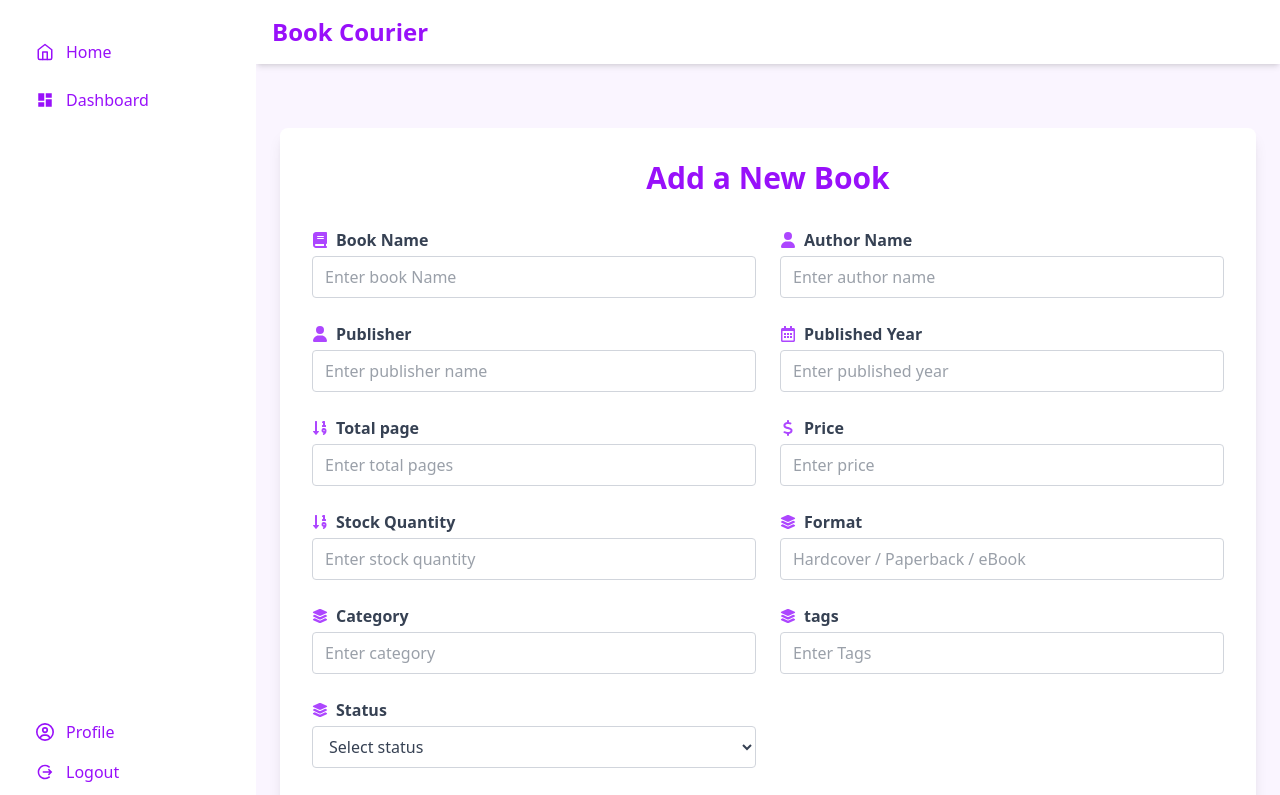
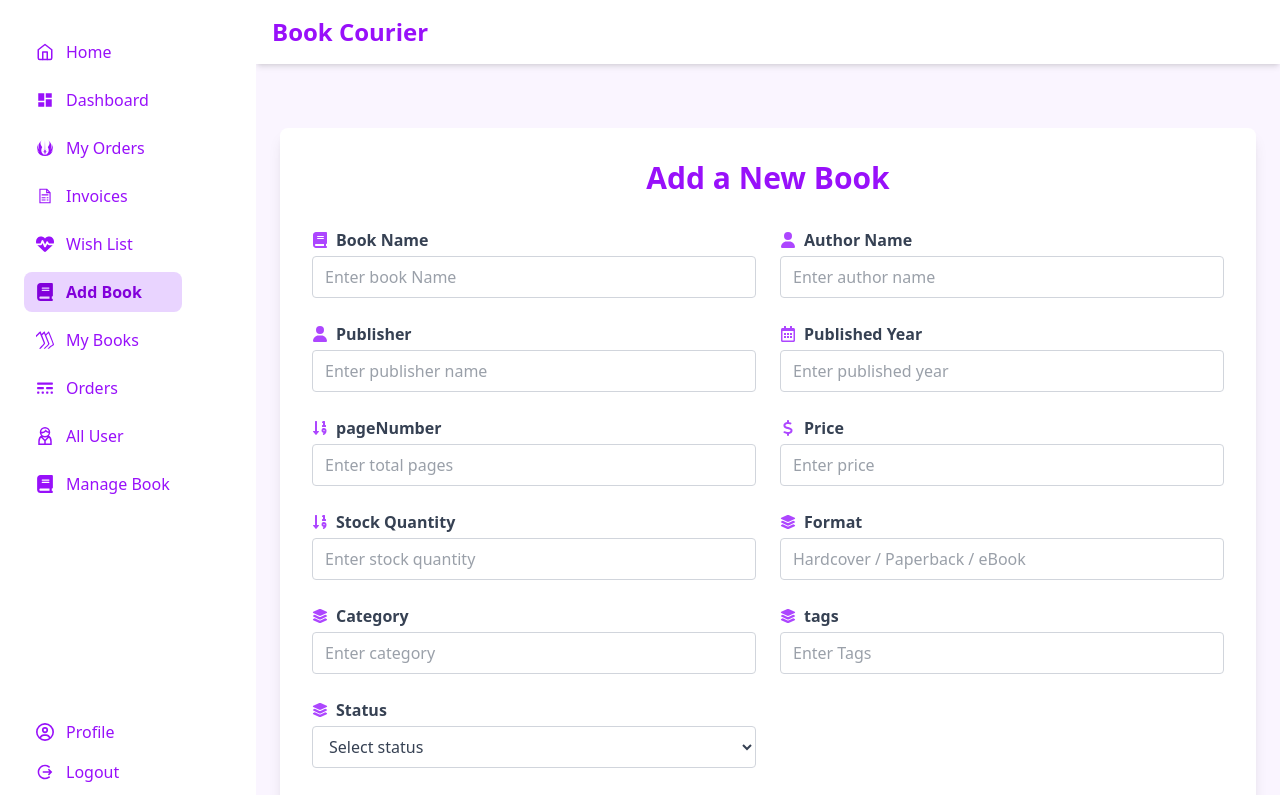
Before and after one commit to Tamanna-salma/Book-Courier-project-, a React app: page /dashboard/add-books in a window 1280 px wide. Shown: the top 795 px of the page. Built offline with nearby package versions, Linux system fonts and the light colour scheme; no server answers; the HTML template or start-up script is replaced by a standard one.

Commit message:
add book updated

```diff
--- a/src/Layout/DashboardLayout.jsx
+++ b/src/Layout/DashboardLayout.jsx
@@ -111,11 +111,11 @@ const DashboardLayout = () => {
                                     </Link>
                                 </li>
 
-                                {role === "customer" && (
+                                {/* {role === "customer" && ( */}
                                     <>
                                         <li>
                                             <Link
-                                                to="/dashboard/myOrders"
+                                                to="/dashboard/my-orders"
                                                 className={`flex items-center text-purple-600 gap-3 py-2 px-3 rounded-lg transition mt-2 ${isActive(
                                                     "/dashboard/myOrders"
                                                 )}`}
@@ -137,9 +137,9 @@ const DashboardLayout = () => {
                                         </li>
                                         <li>
                                             <Link
-                                                to="/dashboard/wishlist"
+                                                to="/dashboard/wish-list"
                                                 className={`flex items-center text-purple-600 gap-3 py-2 px-3 rounded-lg transition mt-2 ${isActive(
-                                                    "/dashboard/wishlist"
+                                                    "/dashboard/wish-list"
                                                 )}`}
                                             >
                                                 <FaHeartPulse className="text-lg" />
@@ -147,15 +147,15 @@ const DashboardLayout = () => {
                                             </Link>
                                         </li>
                                     </>
-                                )}
-
-                                {role === "Librarian" && (
+                                {/* )} */}
+{/*
+                                {role === "Librarian" && ( */}
                                     <>
                                         <li>
                                             <Link
-                                                to="/dashboard/addbooks"
+                                                to="/dashboard/add-books"
                                                 className={`flex items-center text-purple-600 gap-3 py-2 px-3 rounded-lg transition mt-2 ${isActive(
-                                                    "/dashboard/addbooks"
+                                                    "/dashboard/add-books"
                                                 )}`}
                                             >
                                                 <FaBook className="text-lg" />
@@ -164,9 +164,9 @@ const DashboardLayout = () => {
                                         </li>
                                         <li>
                                             <Link
-                                                to="/dashboard/mybooks"
+                                                to="/dashboard/my-books"
                                                 className={`flex items-center text-purple-600 gap-3 py-2 px-3 rounded-lg transition mt-2 ${isActive(
-                                                    "/dashboard/mybooks"
+                                                    "/dashboard/my-books"
                                                 )}`}
                                             >
                                                 <SiWikibooks className="text-lg" />
@@ -187,16 +187,16 @@ const DashboardLayout = () => {
                                             </Link>
                                         </li>
                                     </>
-                                )}
+                                {/* )} */}
 
                                 {/* Admin */}
-                                {role === "admin" && (
+                                {/* {role === "admin" && ( */}
                                     <>
                                         <li>
                                             <Link
-                                                to="/dashboard/allUser"
+                                                to="/dashboard/all-user"
                                                 className={`flex items-center text-purple-600 gap-3 py-2 px-3 rounded-lg transition mt-2 ${isActive(
-                                                    "/dashboard/allUser"
+                                                    "/dashboard/all-user"
                                                 )}`}
                                             >
                                                 <GrUserManager className="text-lg" />
@@ -205,9 +205,9 @@ const DashboardLayout = () => {
                                         </li>
                                         <li>
                                             <Link
-                                                to="/dashboard/manageBook"
+                                                to="/dashboard/manage-book"
                                                 className={`flex items-center text-purple-600 gap-3 py-2 px-3 rounded-lg transition mt-2 ${isActive(
-                                                    "/dashboard/manageBook"
+                                                    "/dashboard/manage-book"
                                                 )}`}
                                             >
                                                 <FaBook className="text-lg" />
@@ -215,7 +215,7 @@ const DashboardLayout = () => {
                                             </Link>
                                         </li>
                                     </>
-                                )}
+                                {/* // )} */}
                             </div>
 
                             {/* Profile */}
--- a/src/Routes/Router.jsx
+++ b/src/Routes/Router.jsx
@@ -79,10 +79,10 @@ const router = createBrowserRouter([
     // </PrivateRoute>,
     element:<DashboardLayout></DashboardLayout>,
     children: [
-      {
-        index: true,
-        element:<DashboardRoot></DashboardRoot>
-      },
+      // {
+      //   index: true,
+      //   element:<DashboardRoot></DashboardRoot>
+      // },
 
       {
         path: 'my-orders',
@@ -158,6 +158,7 @@ element:<MyOrders></MyOrders>,
         // <UserManagement></UserManagement>
         // </AdminRoute>
 element:<UserManagement></UserManagement>
+
       },
       {
         path:'manage-book',
--- a/src/components/dashboard/AdminDashboard/ManageBook.jsx
+++ b/src/components/dashboard/AdminDashboard/ManageBook.jsx
@@ -3,6 +3,7 @@ import UseAxiosSecure from '../../../components/Hooks/UseAxiosSecure';
 import { useQuery } from '@tanstack/react-query';
 import Swal from 'sweetalert2';
 import Loading from '../../../Pages/Loading';
+import ManageBookTable from './ManageBookTable';
 
 const ManageBook = () => {
       const axiosSecure = UseAxiosSecure();
@@ -13,7 +14,7 @@ const ManageBook = () => {
   } = useQuery({
     queryKey: ["mange-books"],
     queryFn: async () => {
-      const res = await axiosSecure.get(`/mange-books`);
+      const res = await axiosSecure.get(`/manage-books`);
       return res.data;
     },
   });
--- a/src/components/dashboard/Librarian-Dashboard/AddBook.jsx
+++ b/src/components/dashboard/Librarian-Dashboard/AddBook.jsx
@@ -16,12 +16,12 @@ const AddBook = () => {
   const handleBookAdd = async (data) => {
     const {
       bookName,
-      author,
+      authorName,
       publisher,
      publishedYear,
-     totalPages,
+     pageNumber,
       price,
-      stock,
+     stockQuantity,
       category,
       status,
       tags,
@@ -33,22 +33,22 @@ const AddBook = () => {
     try {
       const image = await imageUpload(imageFile);
 
-      const bookData = {
-       bookName,
-      author,
+     const bookData = {
+      bookName,
+      author: authorName,
+      authorEmail: user?.email,
       publisher,
-      publishedYear,
-
-     totalPages,
-      price,
-      stock,
+      publishedYear: parseInt(publishedYear),
+      totalPages: parseInt(pageNumber),
+      price: parseFloat(price),
+      stock: parseInt(stockQuantity),
       category,
       status,
-      tags,
+      tags: tags.split(',').map(tag => tag.trim()),
       description,
-      bookCover,
-        image,
-      };
+      image,
+      create_date: new Date()
+    };
       await axiosSecure.post("/books", bookData);
       Swal.fire({
         title: `New Book added!`,
@@ -58,7 +58,11 @@ const AddBook = () => {
       });
       reset();
     } catch (error) {
-        Swal.fire({ title: "Error adding book!", icon: "error",error });
+        Swal.fire({
+  icon: "error",
+  title: "Error adding book!",
+  text: error.message || "Something went wrong",
+});
 
     }
   };
@@ -122,7 +126,7 @@ const AddBook = () => {
 
         <div>
           <label className="text-gray-700 font-semibold mb-1 flex items-center gap-2">
-            <FaSortNumericDown className="text-purple-500" /> Total page
+            <FaSortNumericDown className="text-purple-500" /> pageNumber
           </label>
           <input
             {...register("pageNumber", { required: true })}
```
